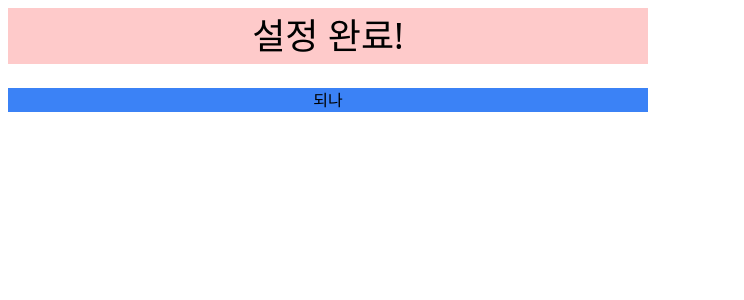
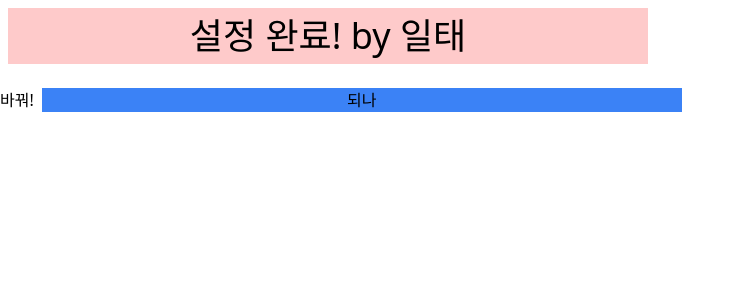
Before and after one commit to ys4512558/Olivepay, a React (Vite) app in the folder frontend/: page / in a window 1280 px wide. Shown: the top 300 px of the page, without its empty margins (0-744 px from the left). Built offline with nearby package versions, Linux system fonts and the light colour scheme.

Commit message:
:wrench: Config: 전역 저장소 zotai 설정 + 폴더 단위 집중화 관리
S11P21A601-158

```diff
--- /dev/null
+++ b/frontend/src/atoms/index.ts
@@ -0,0 +1 @@
+export { userAtom } from './userAtom';
--- /dev/null
+++ b/frontend/src/atoms/userAtom.ts
@@ -0,0 +1,3 @@
+import { atom } from 'jotai';
+
+export const userAtom = atom({ name: '일태', isLoggedIn: false });
--- a/frontend/src/component/common/Button.tsx
+++ b/frontend/src/component/common/Button.tsx
@@ -10,8 +10,10 @@ const BUTTON_VARIANTS = {
   danger: tw`bg-red-500 text-white hover:bg-red-600`,
 };
 
-export const Button = () => {
+const Button = () => {
   return (
     <button className={clsx(BUTTON_VARIANTS.primary, 'w-1/2')}>되나</button>
   );
 };
+
+export default Button;
--- /dev/null
+++ b/frontend/src/component/common/index.ts
@@ -0,0 +1 @@
+export { default as Button } from './Button';
--- a/frontend/src/pages/Main.tsx
+++ b/frontend/src/pages/Main.tsx
@@ -1,11 +1,18 @@
-import { Button } from '../component/common/Button';
+import { useAtom } from 'jotai';
+import { userAtom } from '../atoms';
+
+import { Button } from '../component/common';
 
 const Main = () => {
+  const [user, setUser] = useAtom(userAtom);
   return (
     <>
       <p className="m-2 w-1/2 bg-red-200 p-4 py-2 text-center text-4xl">
-        설정 완료!
+        설정 완료! by {user.name}
       </p>
+      <button onClick={() => setUser({ name: '소희', isLoggedIn: true })}>
+        바꿔!
+      </button>
       <Button />
     </>
   );
--- /dev/null
+++ b/frontend/src/pages/index.ts
@@ -0,0 +1,2 @@
+export { default as Main } from './Main';
+export { default as Signup } from './Signup';
```
